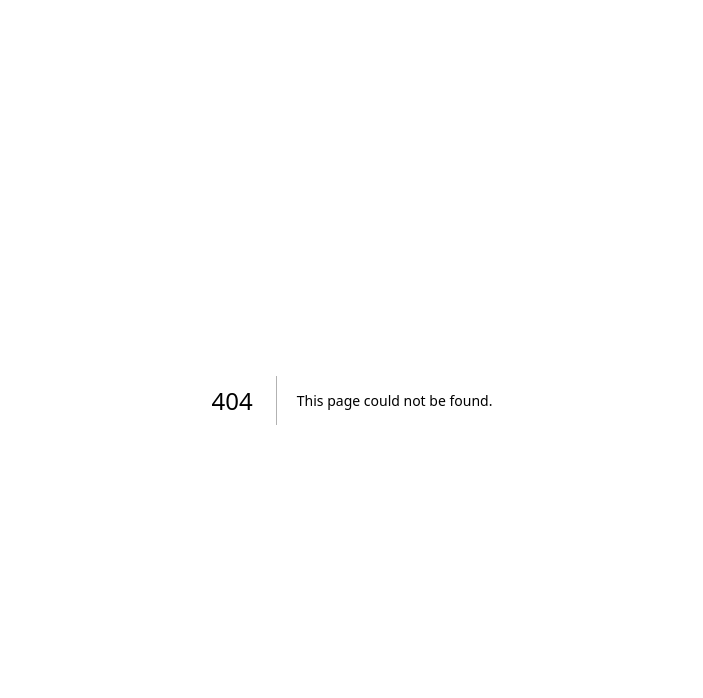
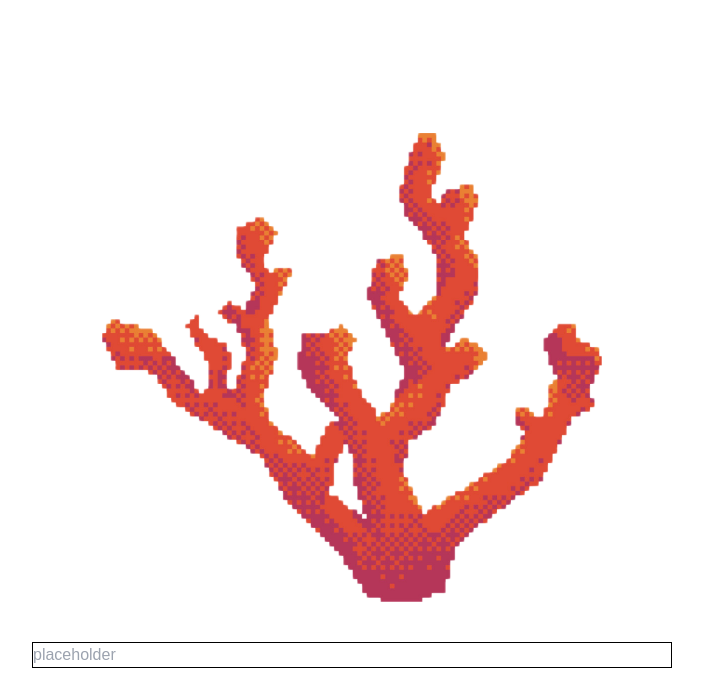
Before and after one commit to jubuyer/fishbowl, a Next.js app: page /home in a window 1280 px wide. Before the commit this address had no page. Shown: the top 698 px of the page, without its empty margins (288-991 px from the left). Built offline with nearby package versions, Linux system fonts and the light colour scheme.

Commit message:
skeleton

```diff
--- /dev/null
+++ b/app/home/page.js
@@ -0,0 +1,17 @@
+import Image from "next/image"
+
+export default function Page(){
+    return (
+        <div className="bg-white h-screen flex justify-center items-center text-black">
+            <div className="flex flex-col items-center gap-10">
+                <Image
+                    src="/coral.png"
+                    height= {500}
+                    width={500}
+                    alt="coral"
+                />
+                <input type="text" placeholder="placeholder" className="w-[50vw] border border-black"></input>
+            </div>
+        </div>
+    )
+}
```
Also changed, not shown: public/coral.png (added), 1 other file (tests, documents, lock files or other folders).
